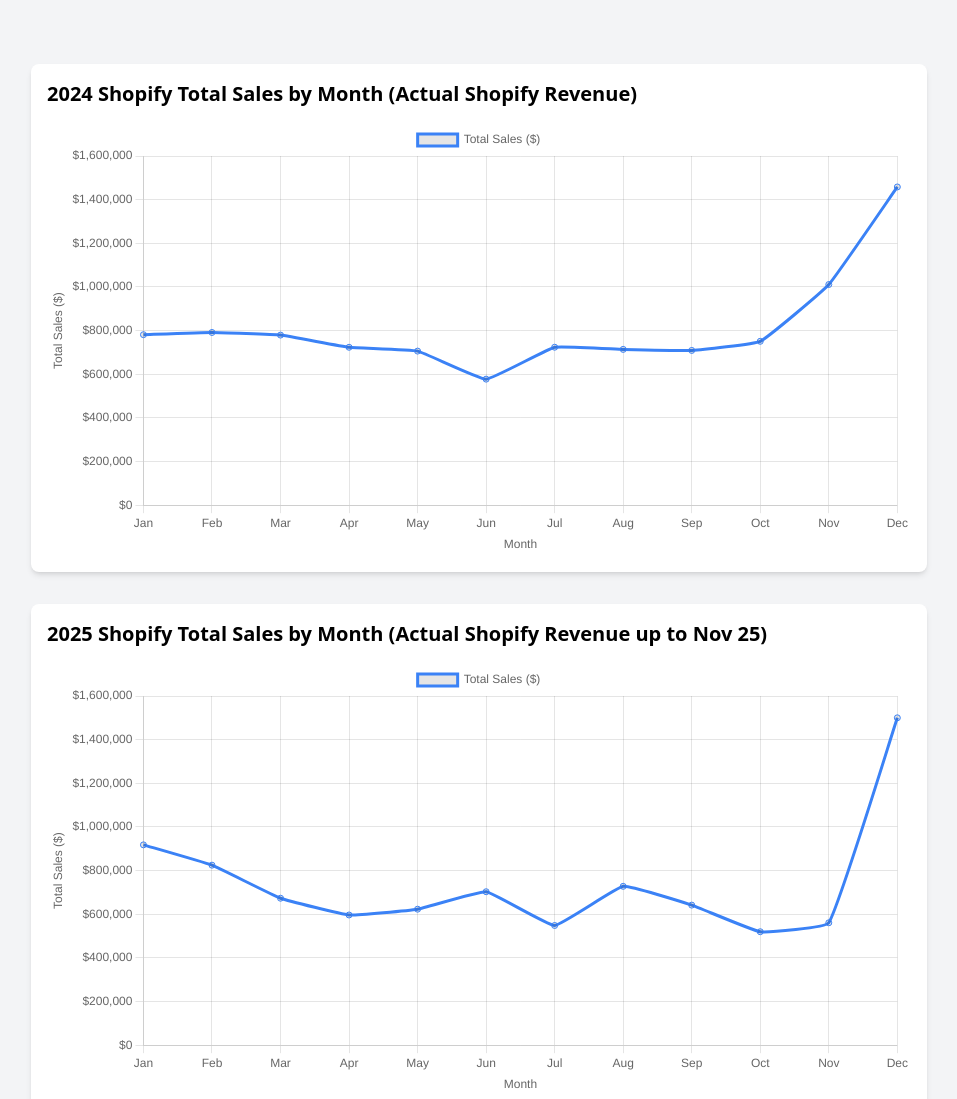
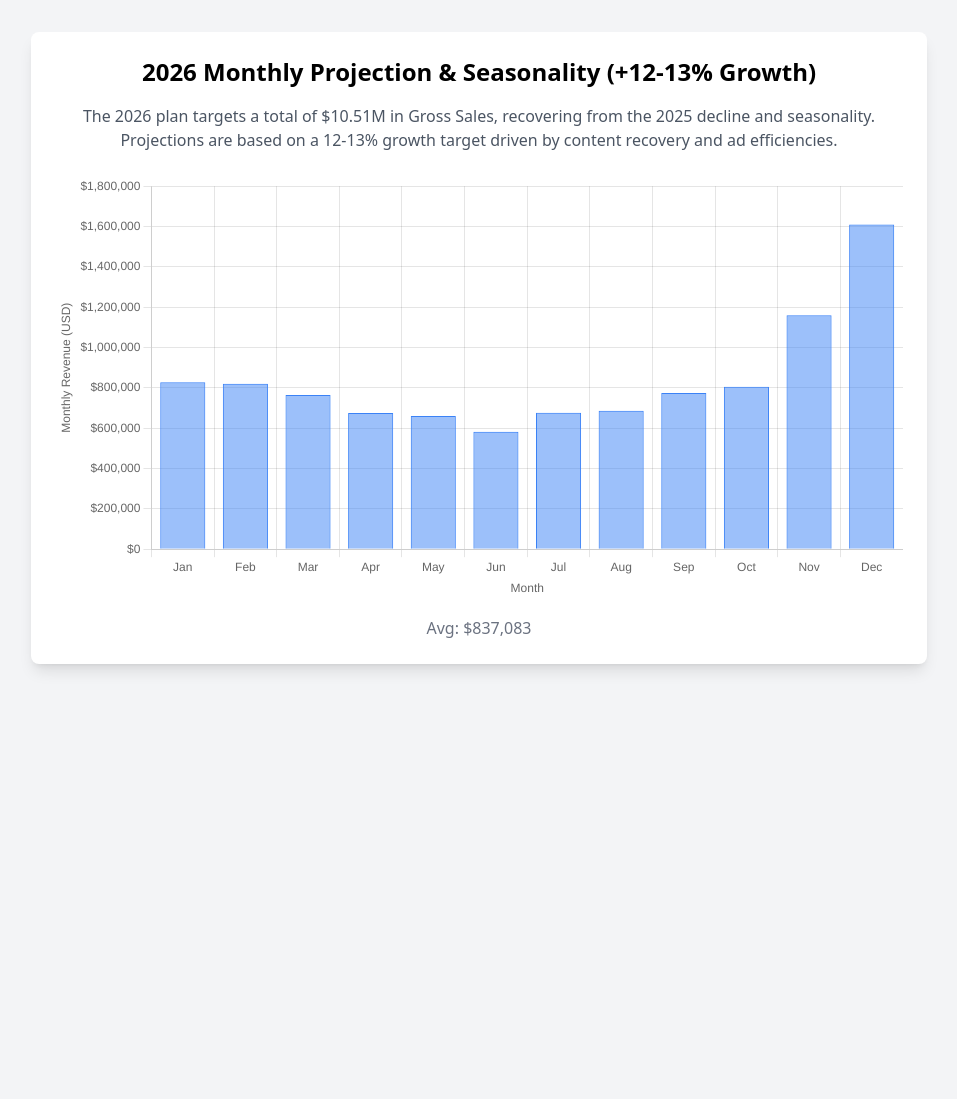
Before and after one commit to thediligent/projection-charts, a plain HTML site: page index.html in a window 1280 px wide. Shown: the top 1099 px of the page, without its empty margins (161-1118 px from the left). After the commit the page ends 800 px from the top, so only its background shows below. Drawn offline with nearby package versions, Linux system fonts and the light colour scheme.

Commit message:
Revise title and update 2026 sales projection content
Updated the title and content for the 2026 sales projection, including a new chart for monthly revenue. Removed outdated sections related to previous years' sales data.

```diff
--- a/index.html
+++ b/index.html
@@ -3,39 +3,43 @@
 <head>
     <meta charset="UTF-8">
     <meta name="viewport" content="width=device-width, initial-scale=1.0">
-    <title>Smartliner Shopify Revenue Charts</title>
+    <title>2026 Monthly Sales Projection</title>
     <script src="https://cdn.tailwindcss.com"></script>
     <script src="https://cdn.jsdelivr.net/npm/chart.js"></script>
 </head>
 <body class="bg-gray-100 p-8">
-    <div class="container mx-auto">
+    <div class="max-w-4xl mx-auto bg-white shadow-lg rounded-lg p-6">
+        <h1 class="text-2xl font-bold text-center mb-4">2026 Monthly Projection & Seasonality (+12-13% Growth)</h1>
+        <p class="text-center text-gray-600 mb-6">
+            The 2026 plan targets a total of $10.51M in Gross Sales, recovering from the 2025 decline and seasonality. Projections are based on a 12-13% growth target driven by content recovery and ad efficiencies.
+        </p>
+        <canvas id="salesChart" class="w-full h-96"></canvas>
+        <p class="text-center text-gray-500 mt-4">Avg: $837,083</p>
+    </div>
 
-    <div class="w-full max-w-4xl mx-auto my-8 p-4 bg-white rounded-lg shadow-md">
-        <h2 class="text-xl font-bold mb-4">2024 Shopify Total Sales by Month (Actual Shopify Revenue)</h2>
-        <canvas id="chart2024" width="800" height="400"></canvas>
-    </div>
     <script>
-        const ctx2024 = document.getElementById('chart2024').getContext('2d');
-        new Chart(ctx2024, {
-            type: 'line',
-            data: {
-                labels: ["Jan", "Feb", "Mar", "Apr", "May", "Jun", "Jul", "Aug", "Sep", "Oct", "Nov", "Dec"],
-                datasets: [{
-                    label: 'Total Sales ($)',
-                    data: [781229.37, 791393.87, 779415.6, 723625.57, 706066.56, 577577.82, 723827.95, 713932.18, 709111.39, 750904.84, 1011164.01, 1458151.62],
-                    borderColor: 'rgb(59, 130, 246)',
-                    tension: 0.1,
-                    fill: false
-                }]
-            },
+        const ctx = document.getElementById('salesChart').getContext('2d');
+        const data = {
+            labels: ['Jan', 'Feb', 'Mar', 'Apr', 'May', 'Jun', 'Jul', 'Aug', 'Sep', 'Oct', 'Nov', 'Dec'],
+            datasets: [{
+                label: 'Monthly Revenue (USD)',
+                data: [828000, 820000, 765000, 675000, 661000, 583000, 677000, 687000, 774000, 805000, 1160000, 1610000],
+                backgroundColor: 'rgba(59, 130, 246, 0.5)',
+                borderColor: 'rgb(59, 130, 246)',
+                borderWidth: 1
+            }]
+        };
+
+        const config = {
+            type: 'bar',
+            data: data,
             options: {
-                responsive: true,
                 scales: {
                     y: {
                         beginAtZero: true,
                         title: {
                             display: true,
-                            text: 'Total Sales ($)'
+                            text: 'Monthly Revenue (USD)'
                         },
                         ticks: {
                             callback: function(value) {
@@ -52,7 +56,7 @@
                 },
                 plugins: {
                     legend: {
-                        display: true
+                        display: false
                     },
                     tooltip: {
                         callbacks: {
@@ -63,123 +67,9 @@
                     }
                 }
             }
-        });
+        };
+
+        new Chart(ctx, config);
     </script>
-
-
-    <div class="w-full max-w-4xl mx-auto my-8 p-4 bg-white rounded-lg shadow-md">
-        <h2 class="text-xl font-bold mb-4">2025 Shopify Total Sales by Month (Actual Shopify Revenue up to Nov 25)</h2>
-        <canvas id="chart2025" width="800" height="400"></canvas>
-    </div>
-    <script>
-        const ctx2025 = document.getElementById('chart2025').getContext('2d');
-        new Chart(ctx2025, {
-            type: 'line',
-            data: {
-                labels: ["Jan", "Feb", "Mar", "Apr", "May", "Jun", "Jul", "Aug", "Sep", "Oct", "Nov", "Dec"],
-                datasets: [{
-                    label: 'Total Sales ($)',
-                    data: [917929.28, 824923.82, 673427.45, 596588.55, 623206.28, 703121.59, 548596.1, 727910.07, 641851.9, 519878.74, 560870.94, 1500000.00],  // Dec 0 as placeholder; use full projection in plan
-                    borderColor: 'rgb(59, 130, 246)',
-                    tension: 0.1,
-                    fill: false
-                }]
-            },
-            options: {
-                responsive: true,
-                scales: {
-                    y: {
-                        beginAtZero: true,
-                        title: {
-                            display: true,
-                            text: 'Total Sales ($)'
-                        },
-                        ticks: {
-                            callback: function(value) {
-                                return '$' + value.toLocaleString();
-                            }
-                        }
-                    },
-                    x: {
-                        title: {
-                            display: true,
-                            text: 'Month'
-                        }
-                    }
-                },
-                plugins: {
-                    legend: {
-                        display: true
-                    },
-                    tooltip: {
-                        callbacks: {
-                            label: function(context) {
-                                return '$' + context.parsed.y.toLocaleString();
-                            }
-                        }
-                    }
-                }
-            }
-        });
-    </script>
-
-
-    <div class="w-full max-w-4xl mx-auto my-8 p-4 bg-white rounded-lg shadow-md">
-        <h2 class="text-xl font-bold mb-4">2026 Shopify Total Sales by Month (Projected Shopify Revenue)</h2>
-        <canvas id="chart2026" width="800" height="400"></canvas>
-    </div>
-    <script>
-        const ctx2026 = document.getElementById('chart2026').getContext('2d');
-        new Chart(ctx2026, {
-            type: 'line',
-            data: {
-                labels: ["Jan", "Feb", "Mar", "Apr", "May", "Jun", "Jul", "Aug", "Sep", "Oct", "Nov", "Dec"],
-                datasets: [{
-                    label: 'Total Sales ($)',
-                    data: [919000, 910000, 849000, 749000, 733000, 647000, 751000, 761000, 859000, 892000, 1290000, 1790000],
-                    borderColor: 'rgb(59, 130, 246)',
-                    tension: 0.1,
-                    fill: false
-                }]
-            },
-            options: {
-                responsive: true,
-                scales: {
-                    y: {
-                        beginAtZero: true,
-                        title: {
-                            display: true,
-                            text: 'Total Sales ($)'
-                        },
-                        ticks: {
-                            callback: function(value) {
-                                return '$' + value.toLocaleString();
-                            }
-                        }
-                    },
-                    x: {
-                        title: {
-                            display: true,
-                            text: 'Month'
-                        }
-                    }
-                },
-                plugins: {
-                    legend: {
-                        display: true
-                    },
-                    tooltip: {
-                        callbacks: {
-                            label: function(context) {
-                                return '$' + context.parsed.y.toLocaleString();
-                            }
-                        }
-                    }
-                }
-            }
-        });
-    </script>
-
-    </div>
 </body>
 </html>
```
